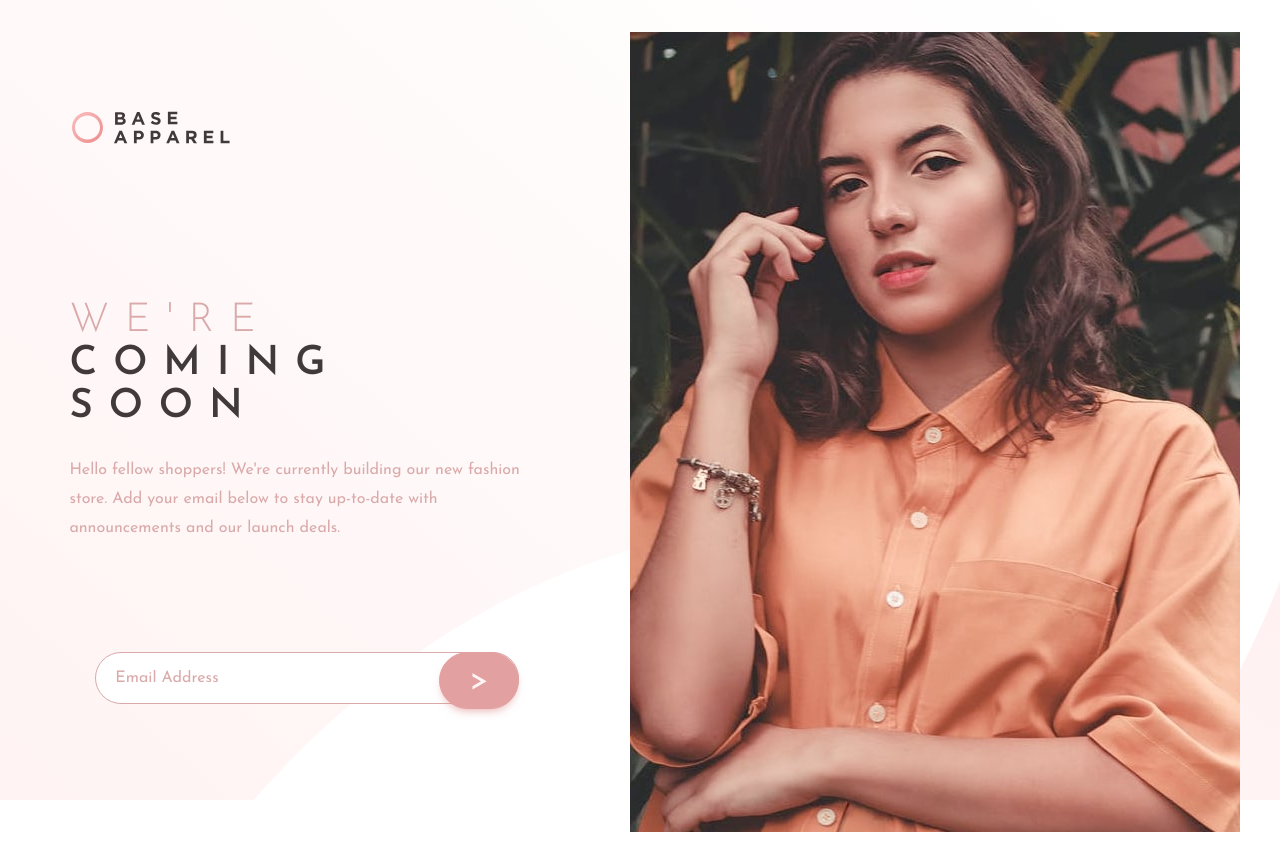
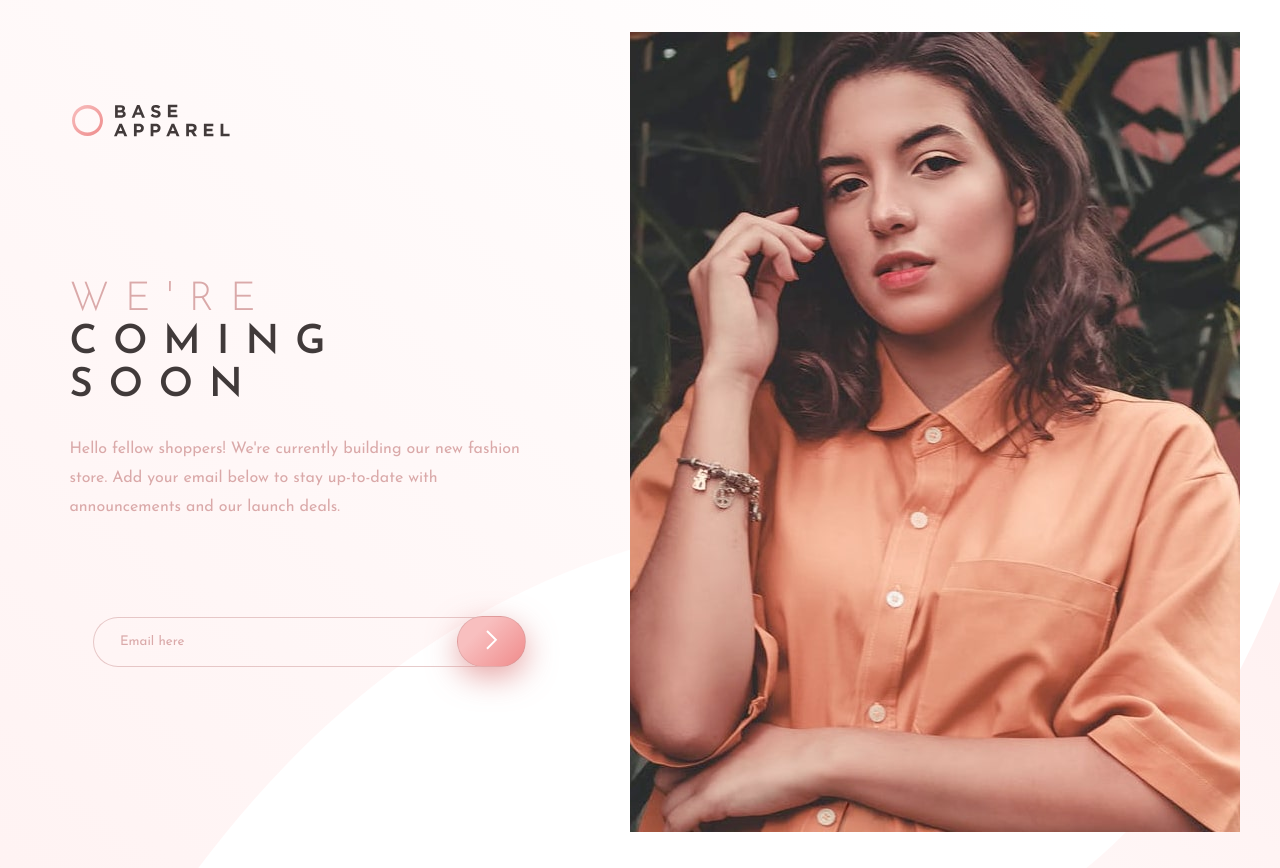
Before and after one commit to odpinerosh/apparel-soon, a React (Create React App) app: page / in a window 1280 px wide. Before the commit the page ends 836 px from the top, so only its background shows below. Built offline with nearby package versions, Linux system fonts and the light colour scheme.

Commit message:
finished project with React

```diff
--- a/src/App.css
+++ b/src/App.css
@@ -8,7 +8,7 @@
 
 .App {
   width: 100vw;
-  height: 100vh;
+  height: auto;
   display: grid;
   grid-template-columns: 1fr;
   grid-template-rows: auto 1fr 1fr auto;
--- a/src/components/ComingSoon.js
+++ b/src/components/ComingSoon.js
@@ -5,12 +5,12 @@ function ComingSoon() {
         <div className="coming-soon">
            <div className="coming-soon-txt">
                 <h1 className="coming-soon-h1">WE'RE <span>COMING SOON</span></h1>
-                    <p className="coming-soon-p">
+                <p className="coming-soon-p">
                     Hello fellow shoppers! We're currently
                     building our new fashion store. Add your
                     email below to stay up-to-date with
                     announcements and our launch deals.
-                    </p>
+                </p>
            </div>
         </div>
     );
--- a/src/components/EmailField.css
+++ b/src/components/EmailField.css
@@ -1,42 +1,99 @@
 .form-div {
     grid-area: form;
-    display: flex;
-    justify-content: center;
+    text-align: center;
     width: 100%;
     margin-bottom: 5rem;
+}
+
+    .form-elements {
+        border: 1px solid rgba(206, 151, 151, 0.5);
+        border-right: none;
+        margin: 0 auto;
+        width: 80%;
+        border-radius: 3rem;
+        height: 3rem;
+        display: flex;
+        justify-content: space-between;
+        align-items: center;
     }
 
         .input-control {
             color: hsl(0, 40%, 76%);
             font-family: 'Josefin Sans', sans-serif;
-        font-size: 1rem;
-        padding-left: 1.2rem;
-        border-radius: 50px;
-        border: 1px solid hsl(0, 40%, 76%);
-        width: 75%;
-        height: 3rem;
+            position: relative;
+            display: flex;
+            flex-direction: row;
+            border: none;
+            width: 85%;
+            height: 85%;
+            background-color: transparent;
+            margin-left: 1.5rem;
             outline: none;
+        }
+
+        .input-control-err {
+            border: 1px solid hsl(0, 100%, 50%);
+            border-right: none;
         }
 
         .input-control::placeholder {
             color: hsl(0, 40%, 76%);
         }
 
+        .btn-error {
+            margin-right: 10px;
+            visibility: hidden;
+        }
+
         .button-control {
             font-family: 'Josefin Sans', sans-serif;
-        border-radius: 50px;
-        background-color: hsl(0, 55%, 76%);
+            border-radius: 30px;
             color:hsl(0, 98%, 98%);
-        border: 1px solid hsl(0, 55%, 76%);
+            border: 1px solid rgba(206, 151, 151, 0.5);
+            margin-right: -5px;
             width: 5rem;
-        height: 3.6rem;
+            height: 3.2rem;
             font-size: 2rem;
-        margin-left: -5rem;
-        box-shadow: 0px 5px 10px -4px rgba(222,135,135,0.72);
+            background: linear-gradient(
+                135deg,
+                rgb(248, 191, 191) 30%,
+                rgb(240, 139, 139) 100%
+            );
+
+            box-shadow: 0px 10px 30px 0px rgba(222,135,135,0.72);
         }
+
+        .button-control:hover {
+            transform: scale(1.03);
+            box-shadow: 0px 5px 15px 0px rgba(222,135,135,0.72);
+        }
+
+        .button-control:active {
+            transform: scale(0.99);
+        }
+
+        .mail-error {
+            font-family: 'Josefin Sans', sans-serif;
+            font-size: 0.8rem;
+            font-weight: 800;
+            margin-top: 1rem;
+            line-height: 1.3rem;
+
+            color:rgb(255, 0, 0);
+            visibility: hidden;
+        }
+
+        .mail-error-visible {
+            visibility: visible;
+        }
+
 
         @media screen and (min-width: 720px) {
             .form-div {
-            justify-content:center;
+                /*justify-content:center;*/
+            }
+
+                .button-control {
+
                 }
         }
--- a/src/components/EmailField.js
+++ b/src/components/EmailField.js
@@ -1,16 +1,70 @@
-import './EmailField.css';
+import React, { useState } from "react";
+import "./EmailField.css";
+import IconArrow from '../images/icon-arrow.svg';
+import IconError from '../images/icon-error.svg'
 
+const EmailField = () => {
 
-function EmailField() {
-    /*const txtMail = document.getElementById('txtMail');
-    const btnSubmit = document.getElementById('btnSubmit');*/
+  const [enteredMail, setEnteredMail] = useState("");
 
-    return (
-        <div className="form-div">
-            <input type="email" name="e-mail" id="txtMail" aria-label="Email Address" placeholder="Email Address" className="input-control"></input>
-            <button name="favorito" type="button" className="button-control" id="btnSubmit">&gt;</button>
-        </div>
-    );
-}
+  const funValidar = (el) => {
+    if (el === "" || !funTestMail(el)) {
+      console.log("funValidar dice False");
+      return false;
+    } else return true;
+  };
+
+  const funTestMail = (mail) => {
+    return /^[^\s@]+@[^\s@]+\.[^\s@]+$/.test(mail);
+  };
+
+  const clickHandler = (ev) => {
+    const txtMail = document.getElementById("mail-form");
+    const txtInfError = document.getElementById("inf-error");
+    const imgMailError = document.getElementById("btn-error");
+
+    if(!funValidar(enteredMail)) {
+      txtMail.classList.add("input-control-err");
+      txtInfError.classList.add("mail-error-visible");
+      imgMailError.classList.add("mail-error-visible");
+    } else {
+      txtMail.classList.remove("input-control-err");
+      txtInfError.classList.remove("mail-error-visible");
+      imgMailError.classList.remove("mail-error-visible");
+    }
+  };
+
+  const textChangeHandler = (ev) => {
+    ev.target.classList.remove("input-control-err");
+    setEnteredMail(ev.target.value);
+  };
+
+  return (
+    <div className="form-div">
+        <form action="" className="form-elements" id="mail-form">
+          <input
+            onChange={textChangeHandler}
+            type="email"
+            name="e-mail"
+            id="txtMail"
+            aria-label="Email Address"
+            placeholder="Email here"
+            className="input-control"
+          ></input>
+          <img className="btn-error" id="btn-error" src={IconError} alt=""></img>
+          <button
+            onClick={clickHandler}
+            name="favorito"
+            type="button"
+            className="button-control"
+            id="btnSubmit"
+          >
+            <img className="btn-img" src={IconArrow} alt=""></img>
+          </button>
+        </form>
+        <p className="mail-error" id="inf-error">Please provide a valid email</p>
+    </div>
+  );
+};
 
 export default EmailField;
```
Lines whose indentation alone changed are shown as unchanged.
